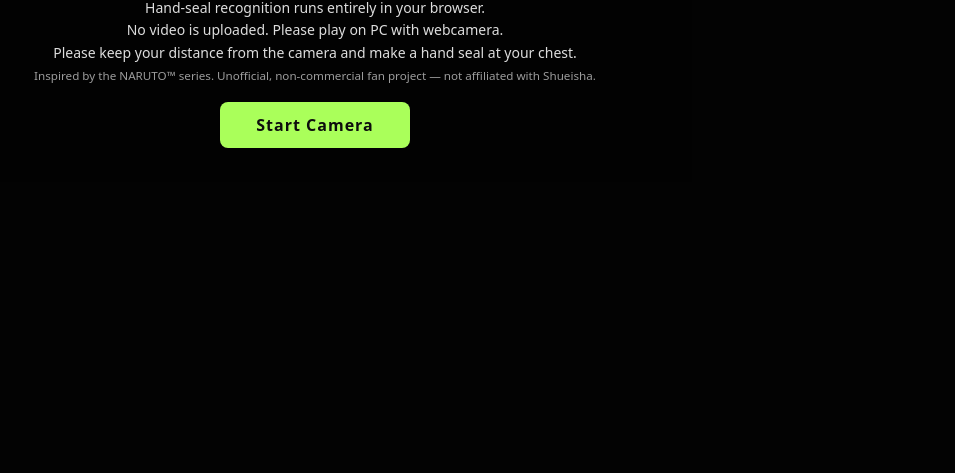
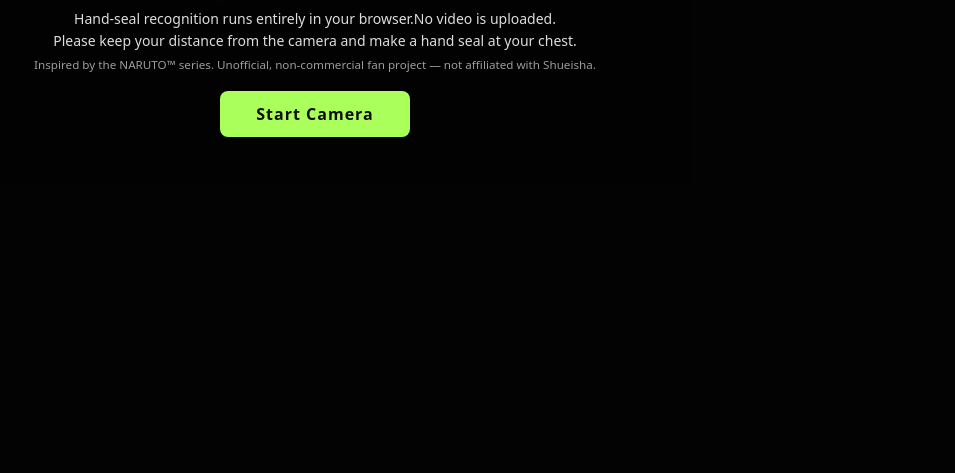
Before and after one commit to K5-DoM/Ninja-like_hands_seal, a website built with Vite: page index.html in a window 1280 px wide. Shown: the part 327-800 px from the top of the page, without its empty margins (325-1280 px from the left). Built offline with nearby package versions, Linux system fonts and the light colour scheme; files whose address does not match are found by name; what onnxruntime-web would draw is missing.

Commit message:
文章をさらに修正

```diff
--- a/index.html
+++ b/index.html
@@ -254,8 +254,7 @@
     <div id="overlay__inner">
       <h1>NINJA-like HANDS SEAL</h1>
       <p id="overlay__desc">
-        Hand-seal recognition runs entirely in your browser.<br/>
-        No video is uploaded. Please play on PC with webcamera.<br/>
+        Hand-seal recognition runs entirely in your browser.No video is uploaded.<br/>
         Please keep your distance from the camera and make a hand seal at your chest.<br/>
         <small style="opacity:0.7">Inspired by the NARUTO&trade; series. Unofficial, non-commercial fan project — not affiliated with Shueisha.</small>
       </p>
```
